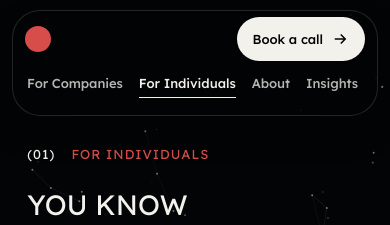
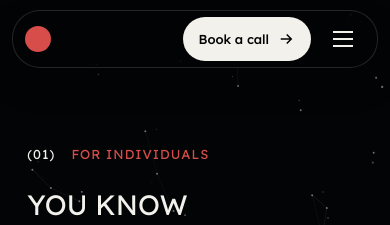
Before and after one commit to egle111/egle-coach-preview, a plain HTML site: page individuals-page/index.html in a window 390 px wide. Shown: the top 225 px of the page. Drawn offline with Linux system fonts and the light colour scheme.

Commit message:
Publish mobile menu and footer updates

```diff
--- a/companies-page/navigation.js
+++ b/companies-page/navigation.js
@@ -4,3 +4,23 @@
   window.addEventListener('scroll', update, { passive: true });
   update();
 })();
+
+
+(() => {
+ const nav = document.querySelector('.site-nav');
+ const toggle = nav.querySelector('.site-nav__toggle');
+ const links = nav.querySelector('.site-nav__links');
+ const mobile = window.matchMedia('(max-width: 800px)');
+ const setOpen = open => {
+  nav.classList.toggle('is-open', open);
+  toggle.setAttribute('aria-expanded', String(open));
+  toggle.setAttribute('aria-label', open ? 'Close menu' : 'Open menu');
+  links.inert = mobile.matches && !open;
+ };
+ toggle.addEventListener('click', () => setOpen(toggle.getAttribute('aria-expanded') !== 'true'));
+ links.addEventListener('click', event => { if (event.target.closest('a')) setOpen(false); });
+ document.addEventListener('click', event => { if (!nav.contains(event.target)) setOpen(false); });
+ document.addEventListener('keydown', event => { if (event.key === 'Escape' && toggle.getAttribute('aria-expanded') === 'true') { setOpen(false); toggle.focus(); } });
+ mobile.addEventListener('change', () => setOpen(false));
+ setOpen(false);
+})();
--- a/companies-page/styles.css
+++ b/companies-page/styles.css
@@ -701,3 +701,20 @@ a.hero__cta { text-align: center; text-decoration: none; }
 @keyframes page-enter { from { opacity: 0; translate: 0 20px; } to { opacity: 1; translate: 0 0; } }
 .page-enter { animation: page-enter .75s cubic-bezier(.2,.7,.2,1) both; animation-delay: var(--enter-delay,0ms); }
 @media (prefers-reduced-motion: reduce) { .page-enter { animation: none; } }
+
+.site-nav__toggle { display: none; }
+@media (max-width: 800px) {
+ .site-nav, .site-nav.is-scrolled { grid-template-columns: 1fr auto auto; padding: 6px 12px; gap: 0 10px; }
+ .site-nav__brand { grid-column: 1; grid-row: 1; }
+ .site-nav__cta { grid-column: 2; grid-row: 1; }
+ .site-nav__toggle { grid-column: 3; grid-row: 1; display: flex; flex-direction: column; justify-content: center; align-items: center; gap: 5px; width: 44px; height: 44px; padding: 10px; border: 0; border-radius: 50%; color: var(--paper); background: transparent; cursor: pointer; }
+ .site-nav__toggle span { display: block; width: 20px; height: 2px; background: currentColor; transition: transform .2s, opacity .2s; }
+ .site-nav.is-open .site-nav__toggle span:first-child { transform: translateY(7px) rotate(45deg); }
+ .site-nav.is-open .site-nav__toggle span:nth-child(2) { opacity: 0; }
+ .site-nav.is-open .site-nav__toggle span:last-child { transform: translateY(-7px) rotate(-45deg); }
+ .site-nav__links { display: none; grid-column: 1/-1; grid-row: 2; overflow: visible; padding: 16px 4px 8px; margin-top: 6px; border-top: 1px solid #383838; }
+ .site-nav.is-open .site-nav__links { display: flex; flex-direction: column; align-items: stretch; gap: 0; }
+ .site-nav__links a { display: block; padding: 12px 8px; }
+ .site-nav__links a::after { display: none; }
+}
+@media (prefers-reduced-motion: reduce) { .site-nav__toggle span { transition: none; } }
--- a/individuals-page/index.html
+++ b/individuals-page/index.html
@@ -1,7 +1,8 @@
-<!doctype html><html lang="en"><head><meta charset="utf-8"><meta name="viewport" content="width=device-width, initial-scale=1"><title>Individuals | ONE HUNDRED PERCENT</title><link rel="stylesheet" href="../companies-page/styles.css?v=all-motion-2"><link rel="stylesheet" href="styles.css?v=all-motion-2">    <link rel="stylesheet" href="../companies-page/typography.css?v=all-motion-2">
-  <link rel="preconnect" href="https://fonts.googleapis.com"><link rel="preconnect" href="https://fonts.gstatic.com" crossorigin><link href="https://fonts.googleapis.com/css2?family=Lexend+Deca:wght@400;500;600;700&amp;display=swap" rel="stylesheet"><link rel="stylesheet" href="../companies-page/footer.css?v=1"></head><body>    <nav class="site-nav" aria-label="Main navigation">
+<!doctype html><html lang="en"><head><meta charset="utf-8"><meta name="viewport" content="width=device-width, initial-scale=1"><title>Individuals | ONE HUNDRED PERCENT</title><link rel="stylesheet" href="../companies-page/styles.css?v=mobile-menu-1"><link rel="stylesheet" href="styles.css?v=mobile-menu-1">    <link rel="stylesheet" href="../companies-page/typography.css?v=mobile-menu-1">
+  <link rel="preconnect" href="https://fonts.googleapis.com"><link rel="preconnect" href="https://fonts.gstatic.com" crossorigin><link href="https://fonts.googleapis.com/css2?family=Lexend+Deca:wght@400;500;600;700&amp;display=swap" rel="stylesheet"><link rel="stylesheet" href="../companies-page/footer.css?v=mobile-menu-1"></head><body>    <nav class="site-nav" aria-label="Main navigation">
       <a class="site-nav__brand" href="../companies-page/" aria-label="ONE HUNDRED PERCENT — For Companies"><span aria-hidden="true"></span></a>
-      <ul class="site-nav__links">
+      <button class="site-nav__toggle" type="button" aria-label="Open menu" aria-expanded="false" aria-controls="mobile-navigation"><span></span><span></span><span></span></button>
+      <ul class="site-nav__links" id="mobile-navigation">
         <li><a href="../companies-page/">For Companies</a></li>
         <li><a href="./" aria-current="page">For Individuals</a></li>
         <li><a href="../about-page/">About</a></li>
@@ -66,4 +67,4 @@
           <figcaption>Ivanna Honina, Head of Legal<br><a class="testimonial__source" href="https://lnkd.in/p/dhivA6fC" target="_blank" rel="noopener noreferrer">Read full testimonial on LinkedIn ↗</a></figcaption>
         </figure>
       </section>
-</main><footer class="site-footer"><div class="site-footer__columns"><div class="site-footer__brand"><a href="../companies-page/" aria-label="ONE HUNDRED PERCENT"><img src="../companies-page/assets/brand-logo-transparent.png" alt="ONE HUNDRED PERCENT" width="160" loading="lazy"></a><p>ONE HUNDRED PERCENT</p><p>Dublin, Ireland</p></div><nav aria-label="Footer navigation"><h2>Navigate</h2><a href="../companies-page/">For Companies</a><a href="../individuals-page/">For Individuals</a><a href="../about-page/">About</a><a href="../insights-page/">Insights</a><a href="../contact-page/">Contact</a></nav><div class="site-footer__connect"><h2>Connect</h2><a href="mailto:hi@100percent.coach">hi@100percent.coach</a><a href="https://www.linkedin.com/in/eglev/" target="_blank" rel="noopener noreferrer">LinkedIn</a><a href="https://eglevenclovas.substack.com/" target="_blank" rel="noopener noreferrer">Substack (Not That Boss Bitch)</a><a href="https://www.instagram.com/100percent.coach/" target="_blank" rel="noopener noreferrer">Instagram</a></div></div><div class="site-footer__bottom"><span>© 2026 Egle Venclovas</span><span>Privacy policy</span></div></footer><script src="../companies-page/night-sky.js?v=constellations-interactive-2" defer></script><script src="../companies-page/navigation.js" defer></script><script src="../companies-page/scroll-reveals.js?v=all-pages-motion-2" defer></script></body></html>
+</main><footer class="site-footer"><div class="site-footer__columns"><div class="site-footer__brand"><a href="../companies-page/" aria-label="ONE HUNDRED PERCENT"><img src="../companies-page/assets/brand-logo-transparent.png" alt="ONE HUNDRED PERCENT" width="160" loading="lazy"></a><p>ONE HUNDRED PERCENT</p><p>Dublin, Ireland</p></div><nav aria-label="Footer navigation"><h2>Navigate</h2><a href="../companies-page/">For Companies</a><a href="../individuals-page/">For Individuals</a><a href="../about-page/">About</a><a href="../insights-page/">Insights</a><a href="../contact-page/">Contact</a></nav><div class="site-footer__connect"><h2>Connect</h2><a href="mailto:hi@100percent.coach">hi@100percent.coach</a><a href="https://www.linkedin.com/in/eglev/" target="_blank" rel="noopener noreferrer">LinkedIn</a><a href="https://eglevenclovas.substack.com/" target="_blank" rel="noopener noreferrer">Not That Boss Bitch (Substack)</a><a href="https://www.instagram.com/100percent.coach/" target="_blank" rel="noopener noreferrer">Instagram</a></div></div><div class="site-footer__bottom"><span>© 2026 Egle Venclovas</span><span>Privacy policy</span></div></footer><script src="../companies-page/night-sky.js?v=constellations-interactive-2" defer></script><script src="../companies-page/navigation.js?v=mobile-menu-1" defer></script><script src="../companies-page/scroll-reveals.js?v=all-pages-motion-2" defer></script></body></html>
```
Also changed, not shown: about-page/index.html (+5 -4 lines), companies-page/index.html (+7 -6 lines), contact-page/index.html (+5 -4 lines), insights-page/index.html (+5 -4 lines).
